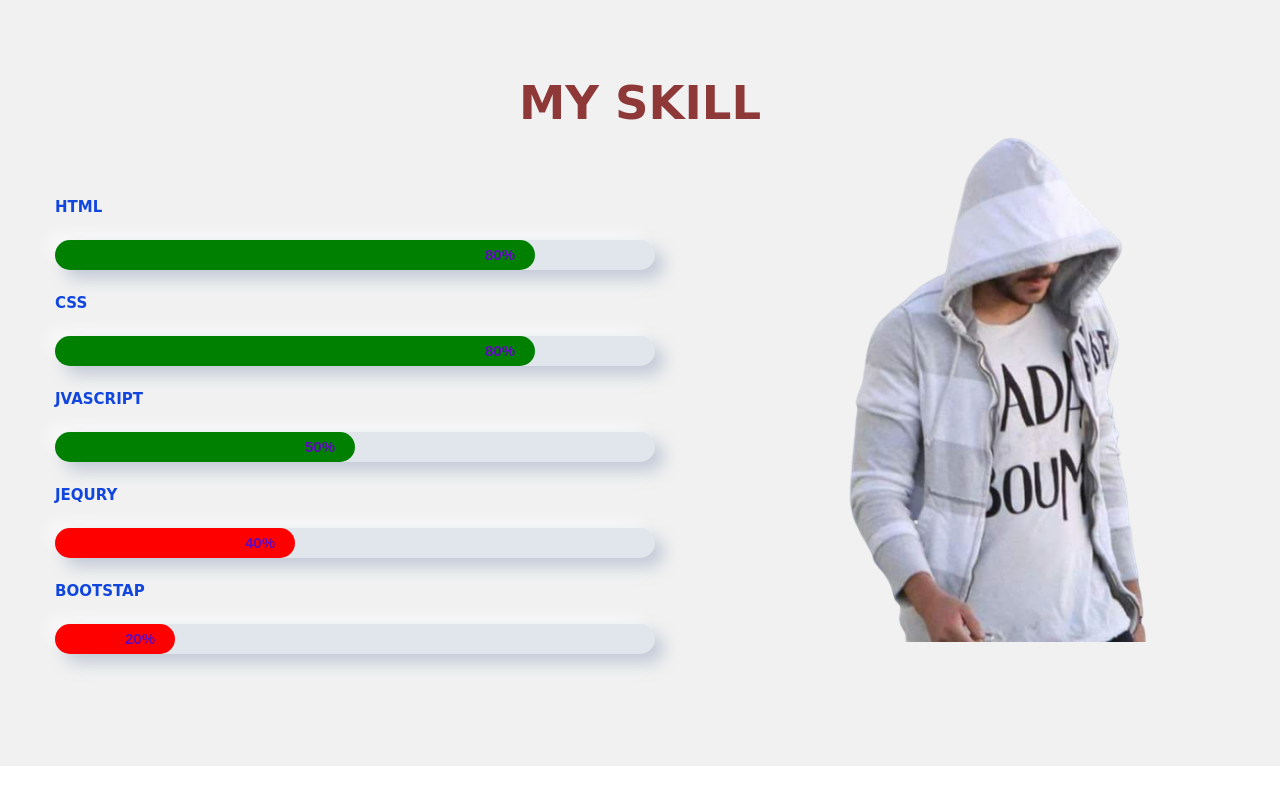
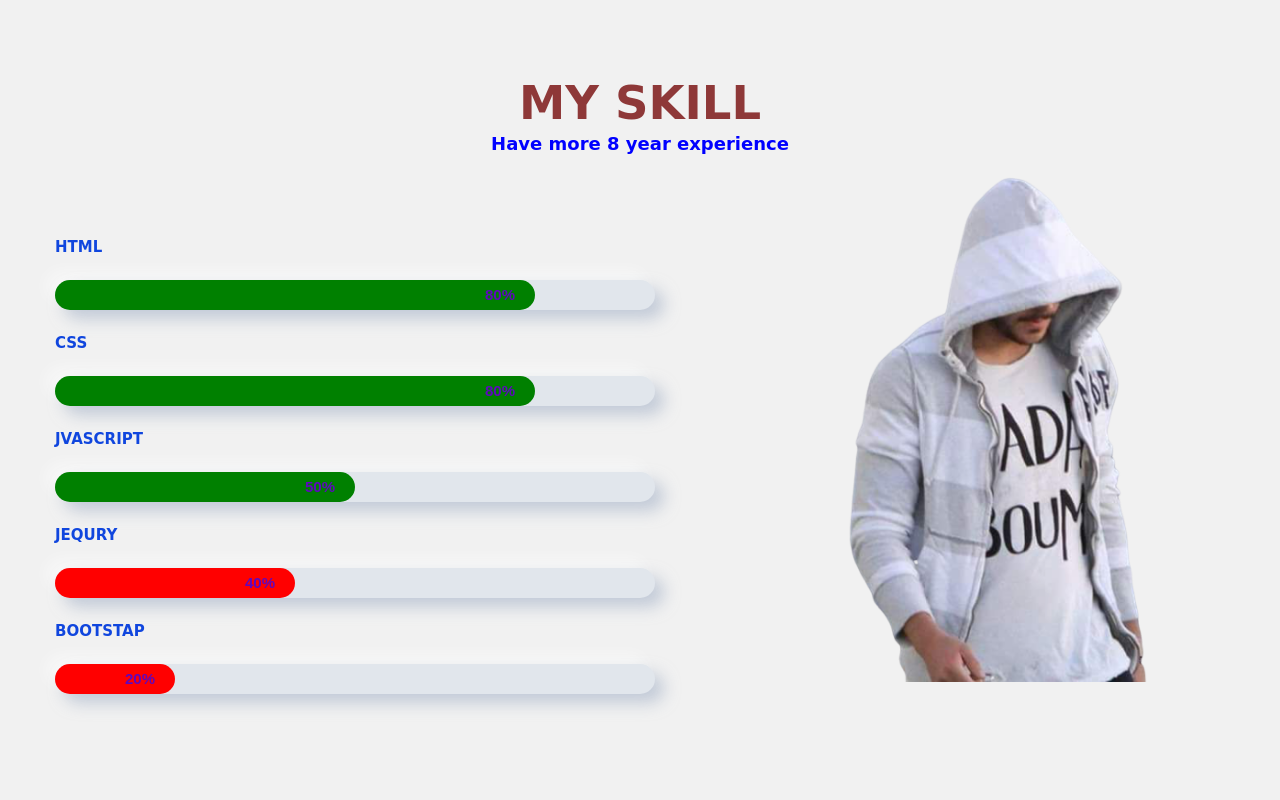
Before and after one commit to akashkhan601/Mywebsite, a plain HTML site: page update code/Index.html in a window 1280 px wide. Shown: the part 4720-5520 px from the top of the page. Drawn offline with Linux system fonts and the light colour scheme.

Commit message:
My skill some more Discription added

```diff
--- a/update code/Index.html
+++ b/update code/Index.html
@@ -183,7 +183,9 @@
 <section id="skillSectn">
 <div id="skillTitel">
 	<h1>My <span>Skill</span></h1>
+
 </div>
+<div style="text-align: center; margin-top: 15px; color: blue; font-size: 18px; font-family: cursive;font-weight: 600;">Have more 8 year experience</div>
 <div id="allBlocks">
 
 <div class="skillImage">
```
